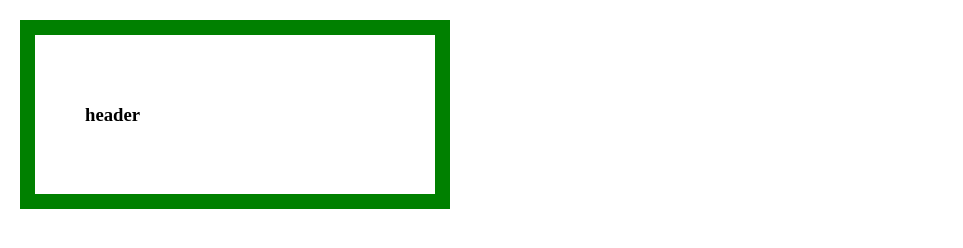
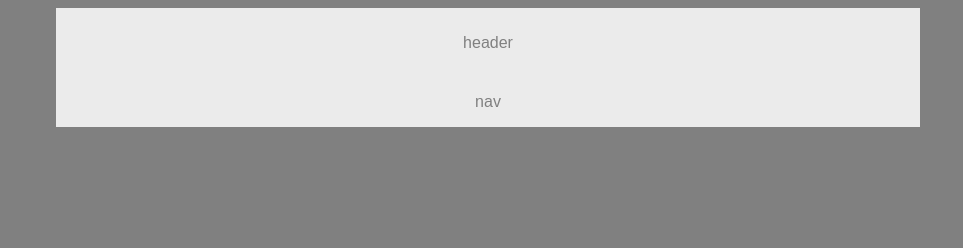
Before and after one commit to KellyJ57/HW-Wireframe1, a plain HTML site: page index.html in a window 1280 px wide. Shown: the whole page, without its empty margins (0-963 px from the left). Drawn offline with Linux system fonts and the light colour scheme.

Commit message:
header and nav

```diff
--- a/index.html
+++ b/index.html
@@ -9,8 +9,10 @@
 </head>
 <body>
     <div class="header">
-        <h3> header</h3>
+        <p> header</p>
     </div>
-
+    <div class="header">
+        <p>nav</p>
+    </div>
 </body>
 </html>
--- a/style.css
+++ b/style.css
@@ -1,6 +1,20 @@
 body {
-    width: 300px;
-  border: 15px solid green;
-  padding: 50px;
-  margin: 20px;
+    width: 960px;
+    font-family: 'Arial', 'Helvetica Neue', Helvetica, sans-serif;
+    color: grey;
+    background: grey;
+    font-size: '18px';
+
 }
+
+.header {
+    width: 90%;
+    margin-left: auto;
+    margin-right: auto;
+    height: 50px;
+    color: grey;
+    background: #ebebeb;
+    text-align: center;
+    padding-top: 1%;
+
+}
```
